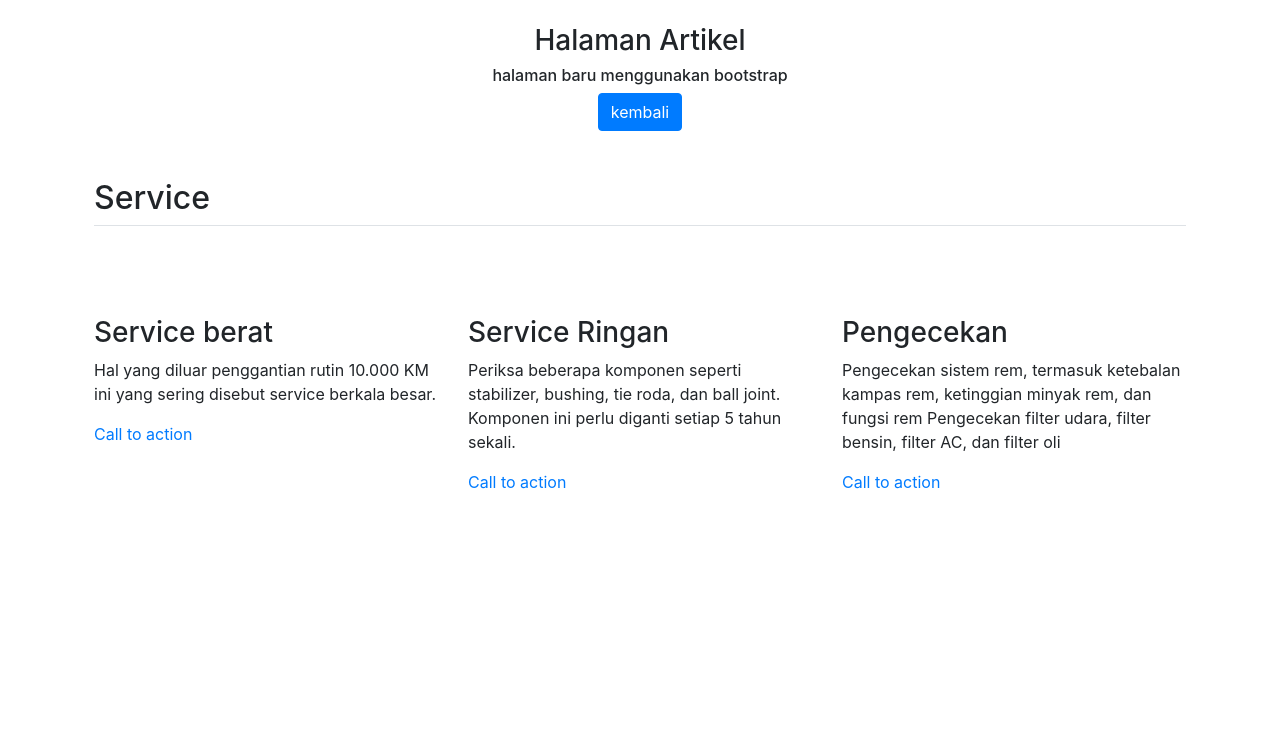
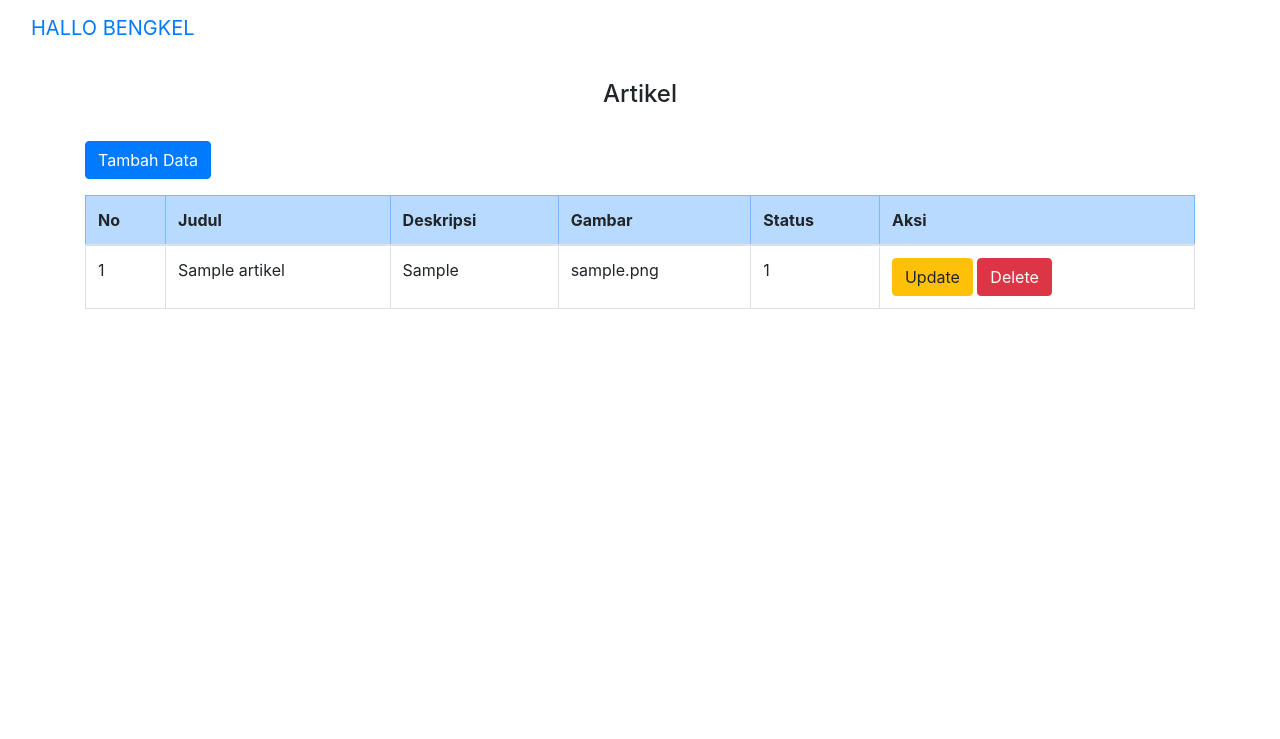
Before and after one commit to RIKK1403/crud-sederhana, a PHP site: page / in a window 1280 px wide. Shown: the top 739 px of the page. Run offline with PHP 8.4, Linux system fonts and the light colour scheme; tables that the repository leaves empty or names only in its code hold one stand-in row (values such as "Sample post").

Commit message:
menambahkan crud dan menambahkan tampilan

```diff
--- a/crud_sederhana/artikel/index.php
+++ b/crud_sederhana/artikel/index.php
@@ -1,59 +1,97 @@
 <!DOCTYPE html>
-<html lang="en">
+<html>
+
 <head>
-    <meta charset="UTF-8">
-    <meta name="viewport" content="width=device-width, initial-scale=1.0">
-    <link rel='icon' href='../img/foto1.jpeg'>
-    <link rel="stylesheet" href="https://cdn.jsdelivr.net/npm/bootstrap@4.6.1/dist/css/bootstrap.min.css" integrity="sha384-zCbKRCUGaJDkqS1kPbPd7TveP5iyJE0EjAuZQTgFLD2ylzuqKfdKlfG/eSrtxUkn" crossorigin="anonymous">
+  <link rel='icon' href='../img/foto1.jpeg'>
+  <link rel="stylesheet" href="https://cdn.jsdelivr.net/npm/bootstrap@4.6.1/dist/css/bootstrap.min.css" integrity="sha384-zCbKRCUGaJDkqS1kPbPd7TveP5iyJE0EjAuZQTgFLD2ylzuqKfdKlfG/eSrtxUkn" crossorigin="anonymous">
+</head>
+<title>
+  HALLO BENGKEL ARTIKEL</title>
 
-    <title>Artikel</title>
-</head>
 <body>
-    <center>
-        <br>
-        <h3>Halaman Artikel</h3>
-        <h6>halaman baru menggunakan bootstrap</h6>
-        <a href="/login/halaman_admin.php" class="btn btn-primary">kembali</a>
-    </center>
-
-    <div class="container px-4 py-5" id="featured-3">
-    <h2 class="pb-2 border-bottom">Service</h2>
-    <div class="row g-4 py-5 row-cols-1 row-cols-lg-3">
-      <div class="feature col">
-        <div class="feature-icon d-inline-flex align-items-center justify-content-center text-bg-primary bg-gradient fs-2 mb-3">
-          <svg class="bi" width="1em" height="1em"><use xlink:href="#collection"></use></svg>
-        </div>
-        <h3 class="fs-2 text-body-emphasis">Service berat</h3>
-        <p>Hal yang diluar penggantian rutin 10.000 KM ini yang sering disebut service berkala besar.</p>
-        <a href="#" class="icon-link">
-          Call to action
-          <svg class="bi"><use xlink:href="#chevron-right"></use></svg>
-        </a>
-      </div>
-      <div class="feature col">
-        <div class="feature-icon d-inline-flex align-items-center justify-content-center text-bg-primary bg-gradient fs-2 mb-3">
-          <svg class="bi" width="1em" height="1em"><use xlink:href="#people-circle"></use></svg>
-        </div>
-        <h3 class="fs-2 text-body-emphasis">Service Ringan</h3>
-        <p>Periksa beberapa komponen seperti stabilizer, bushing, tie roda, dan ball joint. Komponen ini perlu diganti setiap 5 tahun sekali.</p>
-        <a href="#" class="icon-link">
-          Call to action
-          <svg class="bi"><use xlink:href="#chevron-right"></use></svg>
-        </a>
-      </div>
-      <div class="feature col">
-        <div class="feature-icon d-inline-flex align-items-center justify-content-center text-bg-primary bg-gradient fs-2 mb-3">
-          <svg class="bi" width="1em" height="1em"><use xlink:href="#toggles2"></use></svg>
-        </div>
-        <h3 class="fs-2 text-body-emphasis">Pengecekan</h3>
-        <p>Pengecekan sistem rem, termasuk ketebalan kampas rem, ketinggian minyak rem, dan fungsi rem
-        Pengecekan filter udara, filter bensin, filter AC, dan filter oli</p>
-        <a href="#" class="icon-link">
-          Call to action
-          <svg class="bi"><use xlink:href="#chevron-right"></use></svg>
-        </a>
+  <nav class="navbar navbar-expand-lg bg-body-tertiary">
+    <div class="container-fluid">
+      <a class="navbar-brand" href="../login/halaman_admin.php">HALLO BENGKEL</a>
+      <button class="navbar-toggler" type="button" data-bs-toggle="collapse" data-bs-target="#navbarNav" aria-controls="navbarNav" aria-expanded="false" aria-label="Toggle navigation">
+        <span class="navbar-toggler-icon"></span>
+      </button>
+      <div class="collapse navbar-collapse" id="navbarNav">
       </div>
     </div>
+  </nav>
+  <div class="container">
+    <br>
+    <h4>
+      <center>Artikel</center>
+    </h4>
+    <?php
+
+    include "../koneksi.php";
+
+    //Cek apakah ada kiriman form dari method post
+    if (isset($_GET['id'])) {
+      $id = htmlspecialchars($_GET["id"]);
+
+      $sql = "delete from artikel where id='$id' ";
+      $hasil = mysqli_query($kon, $sql);
+
+      //Kondisi apakah berhasil atau tidak
+      if ($hasil) {
+        header("Location:index.php");
+      } else {
+        echo "<div class='alert alert-danger'> Data Gagal dihapus.</div>";
+      }
+    }
+    ?>
+
+
+    <tr class="table-danger">
+      <br>
+      <thead>
+        <a href="create.php" class="btn btn-primary" role="button">Tambah Data</a>
+        <tr>
+          <table class="my-3 table table-bordered">
+            <tr class="table-primary">
+              <th>No</th>
+              <th>Judul</th>
+              <th>Deskripsi</th>
+              <th>Gambar</th>
+              <th>Status</th>
+              <th colspan='2'>Aksi</th>
+
+            </tr>
+      </thead>
+
+      <?php
+      include "../koneksi.php";
+      $sql = "select * from artikel";
+
+      $hasil = mysqli_query($kon, $sql);
+      $no = 0;
+      while ($data = mysqli_fetch_array($hasil)) {
+        $no++;
+
+      ?>
+        <tbody>
+          <tr>
+            <td><?php echo $no; ?></td>
+            <td><?php echo $data["judul"]; ?></td>
+            <td><?php echo $data["deskripsi"];   ?></td>
+            <td><?php echo $data["gambar"];   ?></td>
+            <td><?php echo $data["is_posting"];   ?></td>
+            <td>
+              <a href="update.php?id=<?php echo htmlspecialchars($data['id']); ?>" class="btn btn-warning" role="button">Update</a>
+              <a href="<?php echo htmlspecialchars($_SERVER["PHP_SELF"]); ?>?id=<?php echo $data['id']; ?>" class="btn btn-danger" role="button">Delete</a>
+              <?php
+              ?>
+            </td>
+          </tr>
+        </tbody>
+      <?php
+      }
+      ?>
+      </table>
   </div>
 </body>
+
 </html>
```
Also changed, not shown: crud_sederhana/artikel/create.php (+55 -23 lines).
